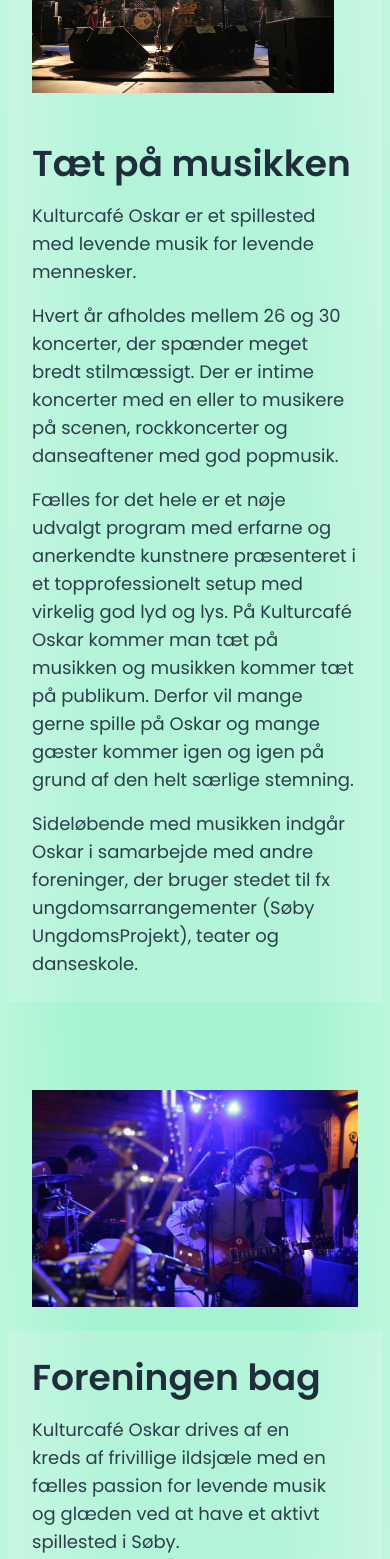
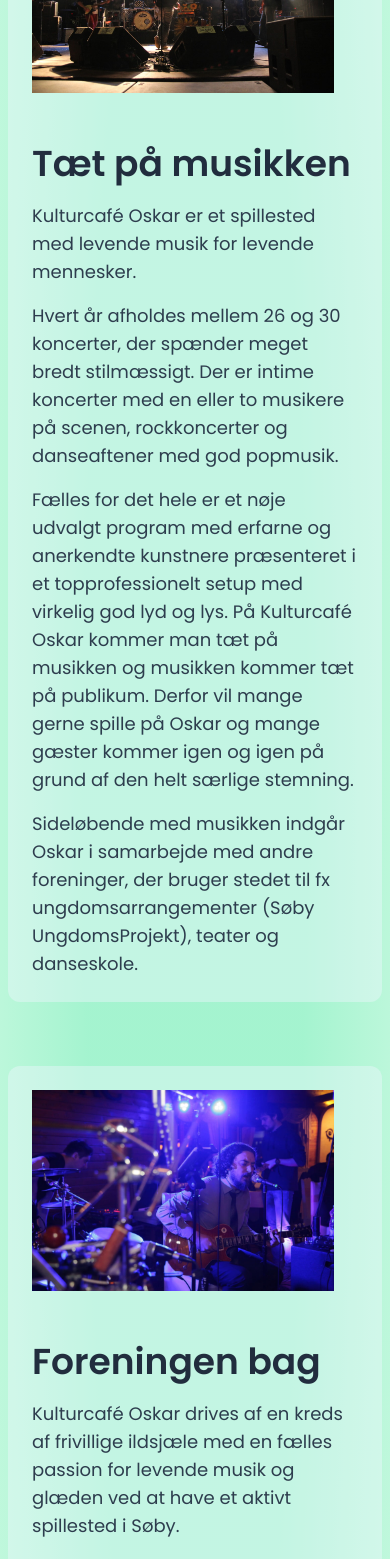
Before and after one commit to TheOnlyChresser/newtakeongrundforloebcase, a Next.js app: page / in a window 390 px wide. Shown: the part 1058-2617 px from the top of the page. Built offline with nearby package versions, Linux system fonts and the light colour scheme.

Commit message:
improved styling

```diff
--- a/src/app/globals.css
+++ b/src/app/globals.css
@@ -73,7 +73,7 @@ body {
 }
 
 @utility aside {
-  @apply grid grid-cols-1 md:grid-cols-2 w-full space-x-6 bg-blue-50/20 p-6 mt-16;
+  @apply grid grid-cols-1 md:grid-cols-2 w-full space-x-6 bg-blue-50/40 rounded-xl p-6 mt-16;
 }
 @utility asidetitle {
   @apply leading-tight text-slate-900/90 text-4xl font-semibold;
--- a/src/app/page.tsx
+++ b/src/app/page.tsx
@@ -97,10 +97,18 @@ export default function Index () {
                     <p className="asidetext">Sideløbende med musikken indgår Oskar i samarbejde med andre foreninger, der bruger stedet til fx ungdomsarrangementer (Søby UngdomsProjekt), teater og danseskole.</p>
                 </div>
             </aside>
-            <div className="p-6 mt-16 w-full md:hidden">
-                <Image className="object-cover h-full w-full" src={Stemning3} alt="rock koncert"/>
-            </div>
-            <aside className="aside mt-0 md:mt-16">
+            <aside className="aside mt-16 md:hidden">
+                <div className="asideleftimage">
+                    <Image className="object-cover h-full w-full" src={Stemning3} alt="rock koncert"/>
+                </div>
+                <div>
+                    <h2 className="asidetitle">Foreningen bag</h2>
+                    <p className="asidetext">Kulturcafé Oskar drives af en kreds af frivillige ildsjæle med en fælles passion for levende musik og glæden ved at have et aktivt spillested i Søby.</p>
+                    <p className="asidetext">Oskar er en nonprofit forening på ca. 40 medlemmer med en bestyrelse, samt en række andre udvalg / arbejdsgrupper.</p>
+                    <p className="asidetext">Det lokale erhvervsliv, Søby Kommune samt forskellige organisationer og fonde støtter projektet økonomisk på flotteste vis. Sammen med billetindtægterne og barsalget er det foreningens økonomiske grundlag.</p>
+                </div>
+            </aside>
+            <aside className="aside hidden md:grid-cols-2 mt-0 md:mt-16">
                 <div>
                     <h2 className="asidetitle">Foreningen bag</h2>
                     <p className="asidetext">Kulturcafé Oskar drives af en kreds af frivillige ildsjæle med en fælles passion for levende musik og glæden ved at have et aktivt spillested i Søby.</p>
```
